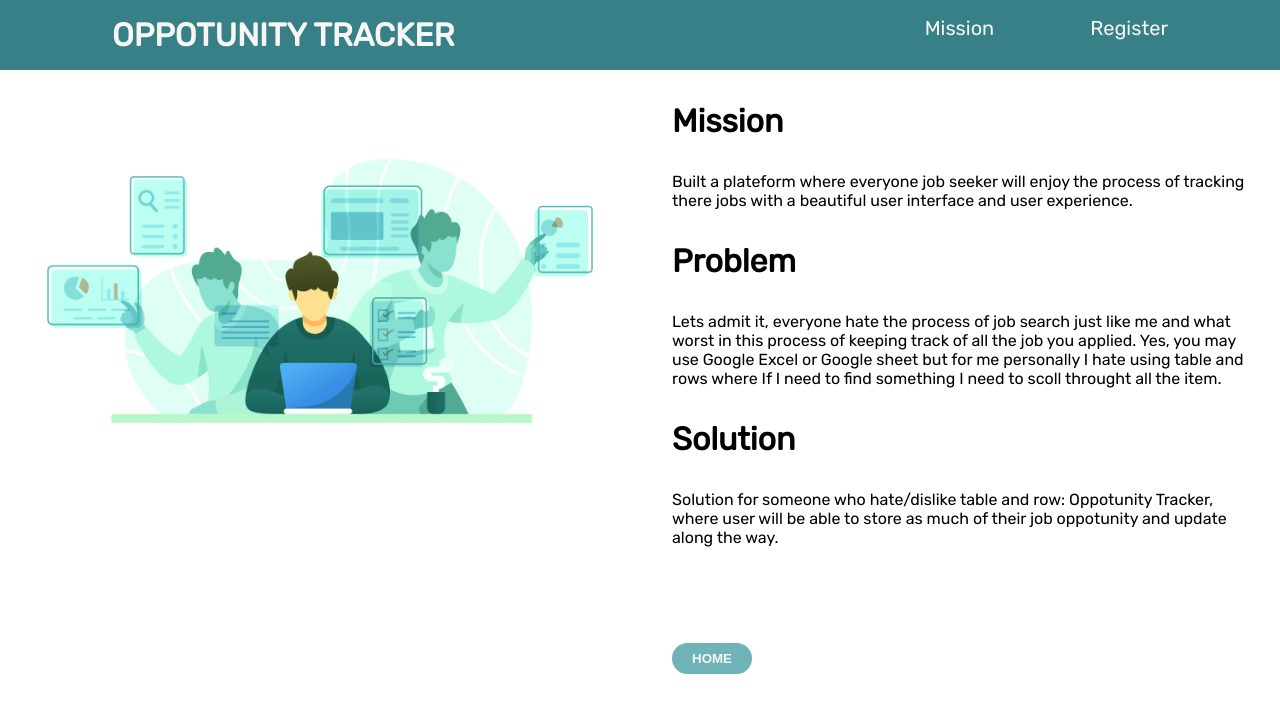
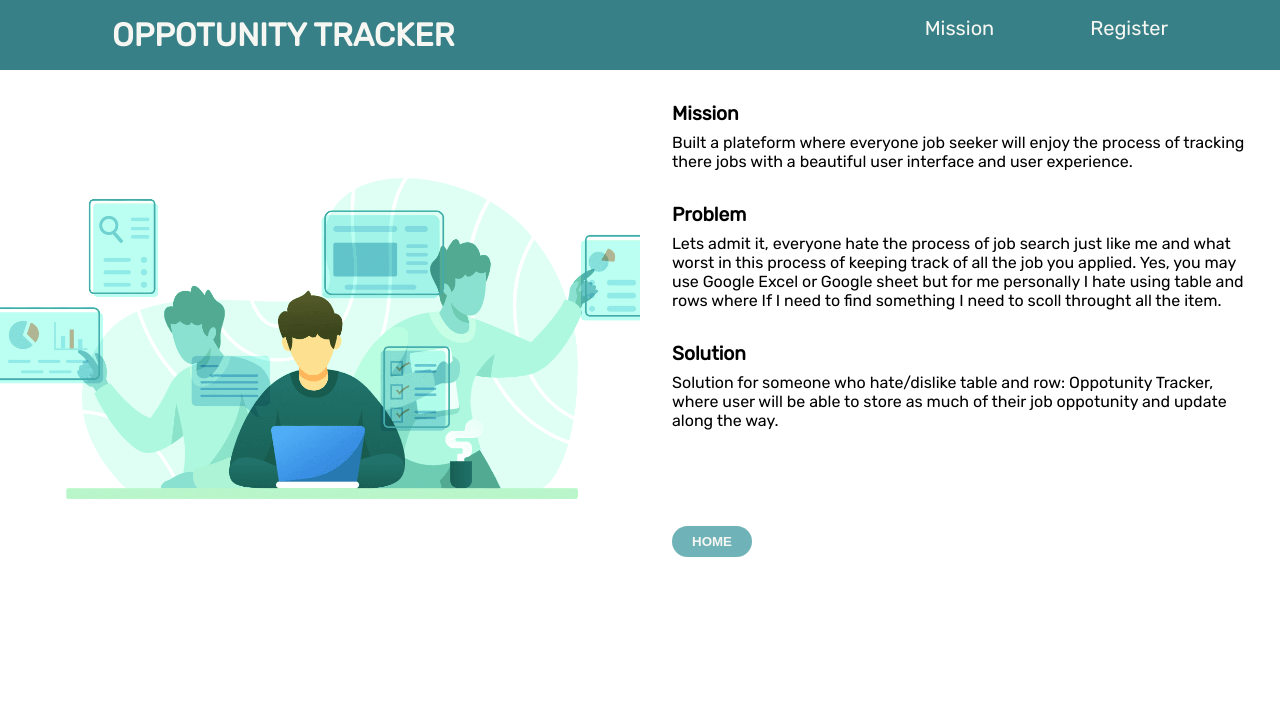
Before and after one commit to TenNga/op-tracker-frontend, a React (Create React App) app: page /mission in a window 1280 px wide. Shown: the top 712 px of the page. Built offline with nearby package versions, Linux system fonts and the light colour scheme.

Commit message:
fix about page layout/style

```diff
--- a/src/container/About.js
+++ b/src/container/About.js
@@ -13,15 +13,22 @@ const AboutContainer = styled.div`
 const Img = styled.img`
     object-fit: cover;
     width:100%;
+    height: 100%;
+    vertical-align: middle;
 `;
 
 const AboutDescription = styled.div`
     margin: 2rem;
 `;
 
+const Heading = styled.h1`
+    font-size: 1.2rem;
+`;
+
 const Text = styled.p`
-    margin-top: 2rem;
+    margin-top: 0.5rem;
     margin-bottom: 2rem;
+    font-size: 1rem;
 `;
 
 const BackBtn = styled.button`
@@ -41,11 +48,11 @@ const About = () => {
         <AboutContainer>
             <Img src="about_img.png" alt="Men Multitask" />
             <AboutDescription>
-                <h1>Mission</h1>
+                <Heading>Mission</Heading>
                 <Text>Built a plateform where everyone job seeker will enjoy the process of tracking there jobs with a beautiful user interface and user experience.</Text>
-                <h1>Problem</h1>
+                <Heading>Problem</Heading>
                 <Text>Lets admit it, everyone hate the process of job search just like me and what worst in this process of keeping track of all the job you applied. Yes, you may use Google Excel or Google sheet but for me personally I hate using table and rows where If I need to find something I need to scoll throught all the item.</Text>
-                <h1>Solution</h1>
+                <Heading>Solution</Heading>
                 <Text>Solution for someone who hate/dislike table and row: Oppotunity Tracker, where user will be able to store as much of their job oppotunity and update along the way. </Text>
 
                 <Link to={"/"} style={{ textDecoration: 'none'}}><BackBtn>HOME</BackBtn></Link>
--- a/src/container/Navbar.js
+++ b/src/container/Navbar.js
@@ -78,7 +78,9 @@ const Navbar = ({setRegister, setUser, setJobs}) => {
                     <Link to={"/mission"} style={{ textDecoration: 'none' }}><Text>Mission</Text></Link>
                     {localStorage.getItem("user_id")?
                     <Text onClick={handleLogOut}>Logout</Text>:
-                    <Text onClick={()=> setRegister(true)}>Register</Text> }
+                    <Link to={"/"} style={{ textDecoration: 'none' }}>
+                        <Text onClick={()=> setRegister(true)}>Register</Text>
+                    </Link> }
             </Menu>
         </NavBarContainer>
     )
```
